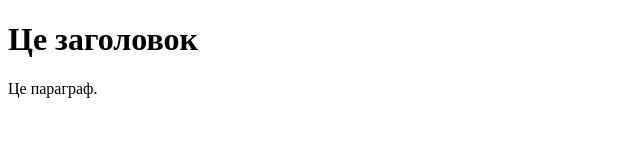
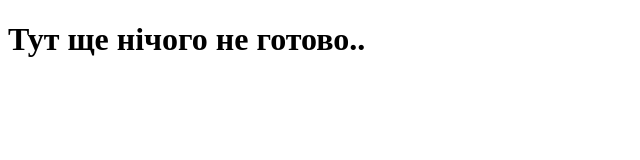
Before and after one commit to Agerit/tcr24-web-course, a plain HTML site: page index.html in a window 1280 px wide. Shown: the whole page, without its empty margins (0-640 px from the left). Drawn offline with Linux system fonts and the light colour scheme.

Commit message:
Update index.html

```diff
--- a/index.html
+++ b/index.html
@@ -2,10 +2,9 @@
 <html>
     <head>
         <meta charset="UTF-8">
-        <title>Назва сторінки</title>
+        <title>Порожнеча</title>
     </head>
     <body>
-        <h1>Це заголовок</h1>
-        <p>Це параграф.</p>
+        <h1>Тут ще нічого не готово..</h1>
     </body>
 </html>
```
